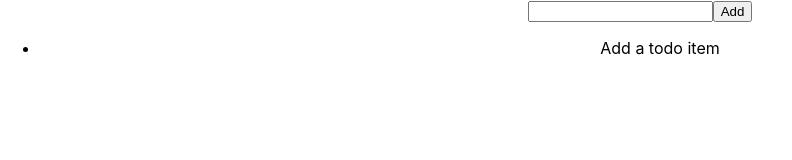
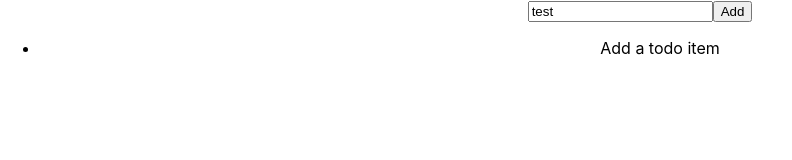
Before and after one commit to akimany/todo-react, a React (Create React App) app: page / in a window 1280 px wide. Shown: the top 160 px of the page, without its empty margins (0-792 px from the left). Built offline with nearby package versions, Linux system fonts and the light colour scheme.

Commit message:
Fix breaking changes

```diff
--- a/src/App.js
+++ b/src/App.js
@@ -7,19 +7,19 @@ const App = () => {
   const [listItem, setListItem] = useState('test')
   const [todoList, setList] = useState([])
 
-  const handleChange = (event) => setListItem(event.targt.value)
+  const handleChange = (event) => setListItem(event.target.value)
 
-  const handleAdd = (event) =>  {
-    const newList = todoList.concat({val: event.target.value, id: uuidv4() })
+  const handleAdd = () =>  {
+    if (listItem.length === 0) {return}
+    const newList = todoList.concat([{listItem, id: uuidv4()}])
     setList(newList)
     setListItem('')
   }
 
   const PrintListItem = (props) => {
       const listLength = props.List.length
-      console.log(listLength)
       if (listLength > 0){
-       return props.List.map((item) => <li key={uuidv4()}>item</li>)
+       return props.List.map((item) => <li key={item.id}>{item.listItem}</li>)
       }
       else if (listLength === 0) {
         return <li>Add a todo item</li>
@@ -28,12 +28,10 @@ const App = () => {
 
   return (
     <div className="App">
-      <input type="text" />
-        {/* <input type="text" value={listItem} onChange={handleChange} /> */}
-        <button onClick={handleAdd}>Add</button>
-
+        <input type="text" value={listItem} onChange={handleChange} />
+        <button type="button" onClick={handleAdd}>Add</button>
         <ul>
-        <PrintListItem List={todoList} />
+          <PrintListItem List={todoList} />
         </ul>
 
     </div>
```
